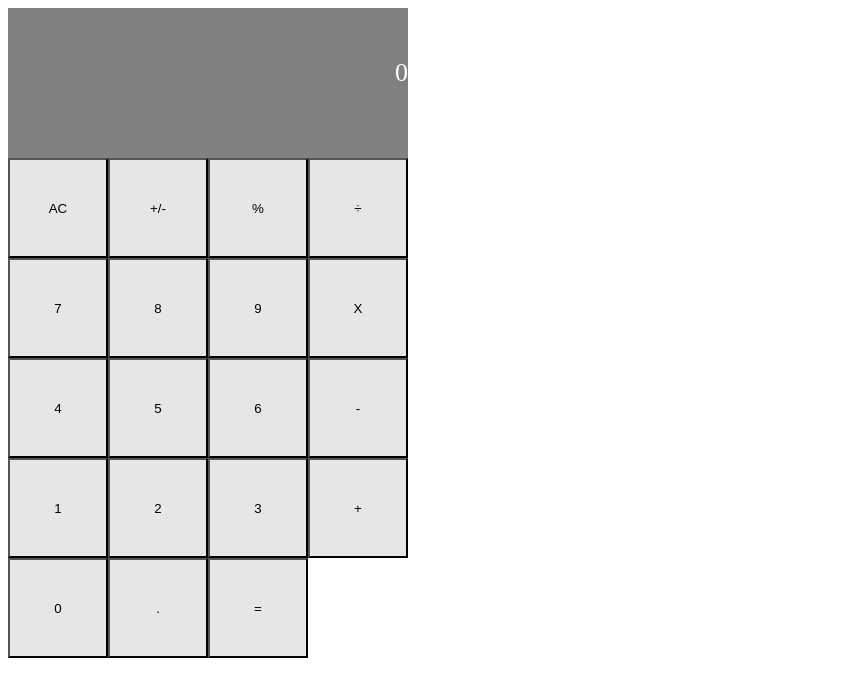
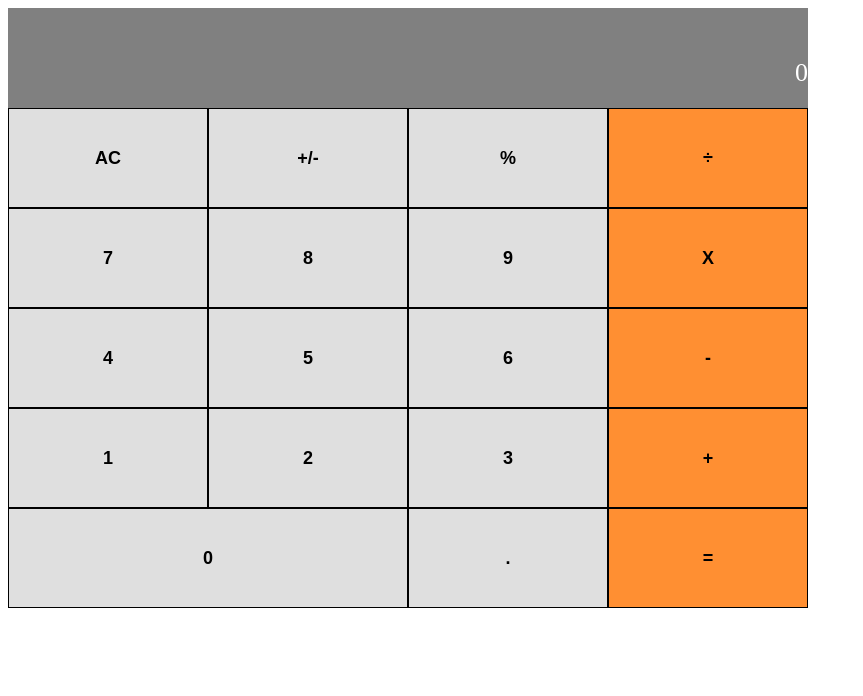
Before and after one commit to marcelomaidden/react-calculator-v1, a React (Create React App) app: page / in a window 1280 px wide. Shown: the top 696 px of the page, without its empty margins (0-863 px from the left). Built offline with nearby package versions, Linux system fonts and the light colour scheme.

Commit message:
Add style to buttons

```diff
--- a/src/components/Button.js
+++ b/src/components/Button.js
@@ -1,14 +1,23 @@
 import PropTypes from 'prop-types';
 import '../stylesheet/Button.css';
 
-const Button = ({ name, clickHandler }) => {
+const Button = ({
+  name, clickHandler, operator, span2,
+}) => {
   const handleClick = buttonName => clickHandler(buttonName);
-  return <button type="button" onClick={event => handleClick(event.target.name)} name={name} className="Button">{name}</button>;
+  return <button type="button" onClick={event => handleClick(event.target.name)} name={name} className={`${operator} ${span2}`}>{name}</button>;
 };
 
 Button.propTypes = {
   name: PropTypes.string.isRequired,
   clickHandler: PropTypes.func.isRequired,
+  operator: PropTypes.string,
+  span2: PropTypes.string,
+};
+
+Button.defaultProps = {
+  operator: 'Button',
+  span2: '',
 };
 
 export default Button;
--- a/src/components/ButtonPanel.js
+++ b/src/components/ButtonPanel.js
@@ -9,30 +9,30 @@
         <Button clickHandler={handleClick} name="AC" />
         <Button clickHandler={handleClick} name="+/-" />
         <Button clickHandler={handleClick} name="%" />
-        <Button clickHandler={handleClick} name="÷" />
+        <Button clickHandler={handleClick} name="÷" operator="operator" />
       </div>
       <div>
         <Button clickHandler={handleClick} name="7" />
         <Button clickHandler={handleClick} name="8" />
         <Button clickHandler={handleClick} name="9" />
-        <Button clickHandler={handleClick} name="X" />
+        <Button clickHandler={handleClick} name="X" operator="operator" />
       </div>
       <div>
         <Button clickHandler={handleClick} name="4" />
         <Button clickHandler={handleClick} name="5" />
         <Button clickHandler={handleClick} name="6" />
-        <Button clickHandler={handleClick} name="-" />
+        <Button clickHandler={handleClick} name="-" operator="operator" />
       </div>
       <div>
         <Button clickHandler={handleClick} name="1" />
         <Button clickHandler={handleClick} name="2" />
         <Button clickHandler={handleClick} name="3" />
-        <Button clickHandler={handleClick} name="+" />
+        <Button clickHandler={handleClick} name="+" operator="operator" />
       </div>
       <div>
-        <Button clickHandler={handleClick} name="0" />
+        <Button clickHandler={handleClick} name="0" span2="span2" />
         <Button clickHandler={handleClick} name="." />
-        <Button clickHandler={handleClick} name="=" />
+        <Button clickHandler={handleClick} name="=" operator="operator" />
       </div>
     </>
   );
--- a/src/stylesheet/Button.css
+++ b/src/stylesheet/Button.css
@@ -1,6 +1,17 @@
-.Button {
+.Button, .operator {
   display: inline-block;
-  width: 100px;
+  width: 200px;
   height: 100px;
-  background-color: rgb(231, 229, 229);
+  border: 1px solid black;
+  background-color: #dfdfdf;
+  font-weight: bold;
+  font-size: large;
 }
+
+.operator {
+  background-color: #ff8f32;
+}
+
+.span2 {
+  width: 400px;
+}
--- a/src/stylesheet/Display.css
+++ b/src/stylesheet/Display.css
@@ -1,8 +1,8 @@
 .Display {
   text-align: right;
   background-color: gray;
-  width: 400px;
-  height: 100px;
+  width: 800px;
+  height: 50px;
   color: white;
   padding-top: 50px;
   font-size: 26px;
```
